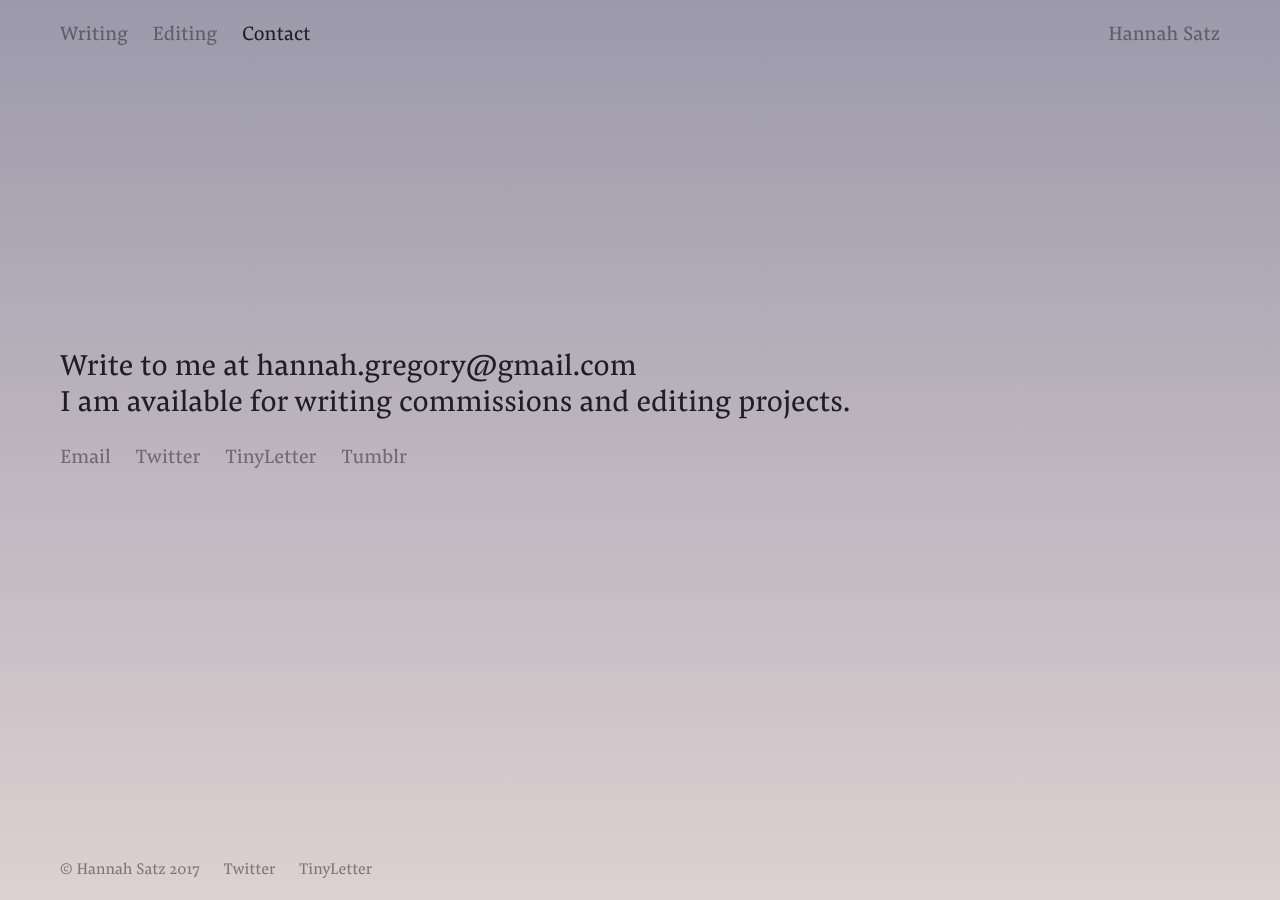
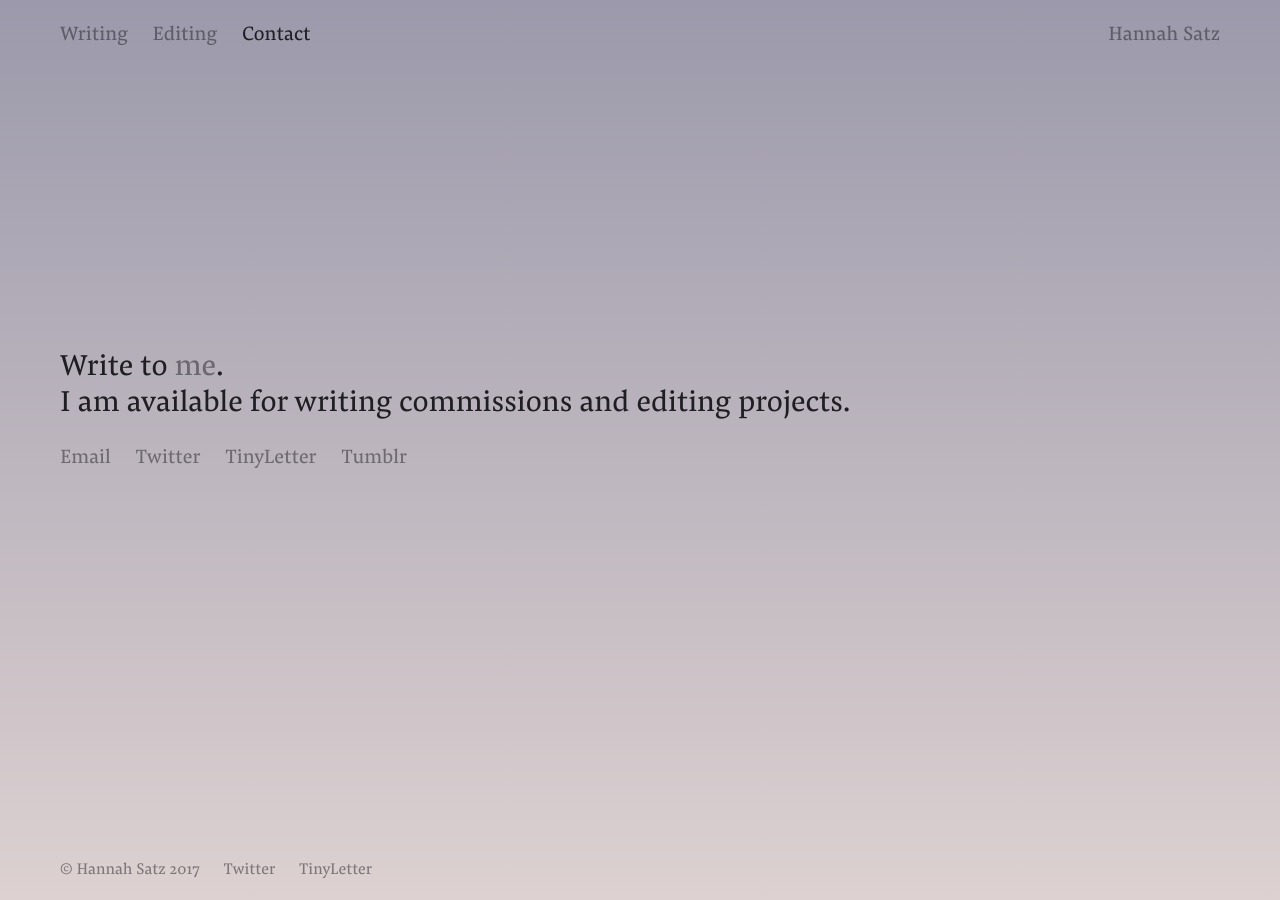
Before and after one commit to hg-site/hg-site.github.io, a Jekyll site: the page built from contact/index.markdown, in a window 1280 px wide. Built offline with Jekyll 4.4.1, drawn with Linux system fonts in a browser that asks for light colours.

Commit message:
Updated Index

```diff
--- a/contact/index.markdown
+++ b/contact/index.markdown
@@ -4,11 +4,11 @@ date: 2017-05-28 18:45:00 Z
 layout: contact
 ---
 
-Write to me at hannah.gregory@gmail.com
+Write to [me](mailto:hannah.gregory@gmail.com).
 <br/>I am available for writing commissions and editing projects.
 <ul>
 	<li><a href="mailto:hannah.gregory@gmail.com" target="_blank">Email</a></li>
 	<li><a href="https://twitter.com/hnnhstz" target="_blank">Twitter</a></li>
-	<li><a href="http://tinyletter.com/hnnh_g" target="_blank">TinyLetter</a></li>
+	<li><a href="http://tinyletter.com/hannah_satz" target="_blank">TinyLetter</a></li>
 	<li><a href="http://hannah-gregory.tumblr.com/" target="_blank">Tumblr</a></li>
 </ul>
```
